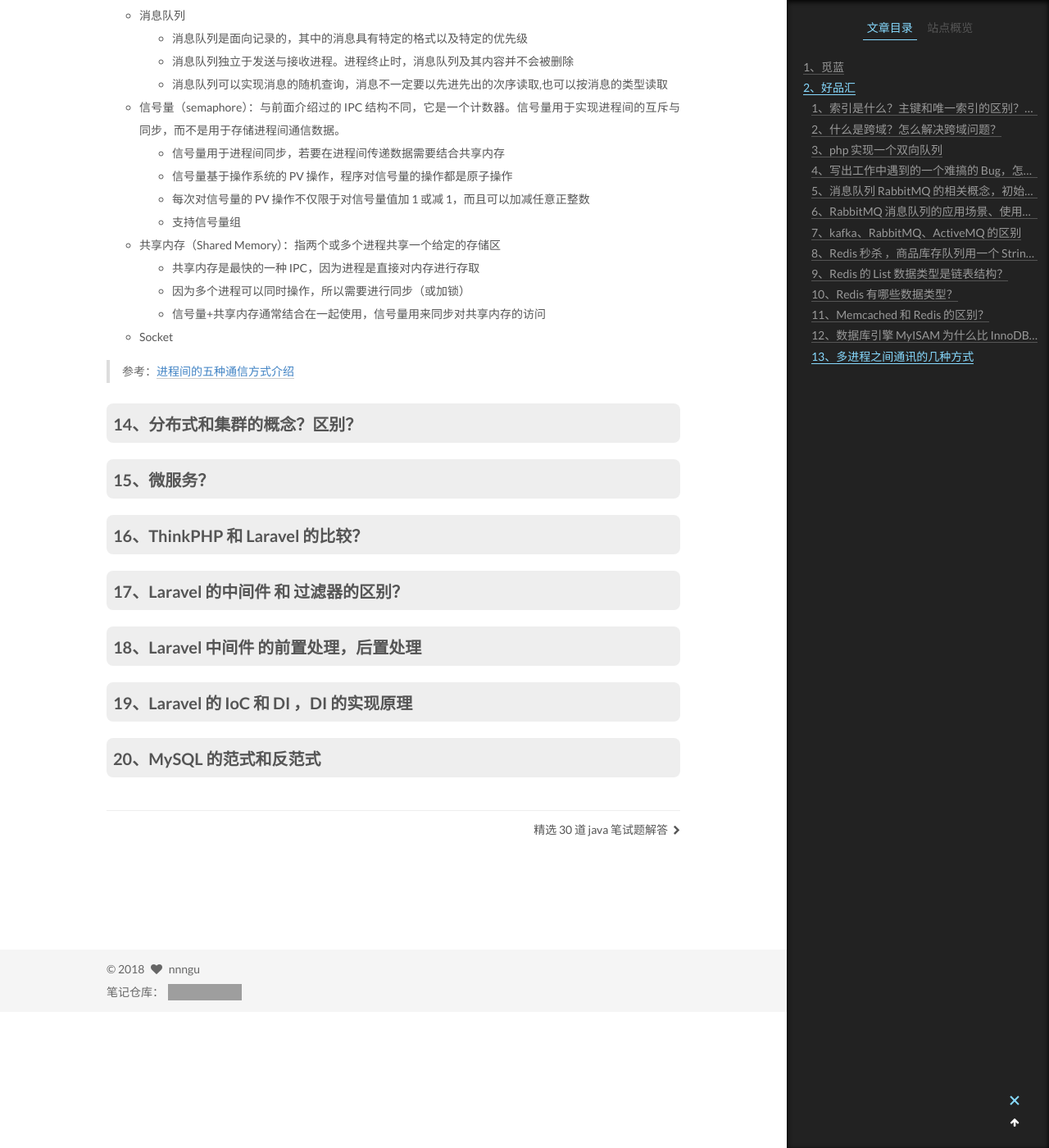
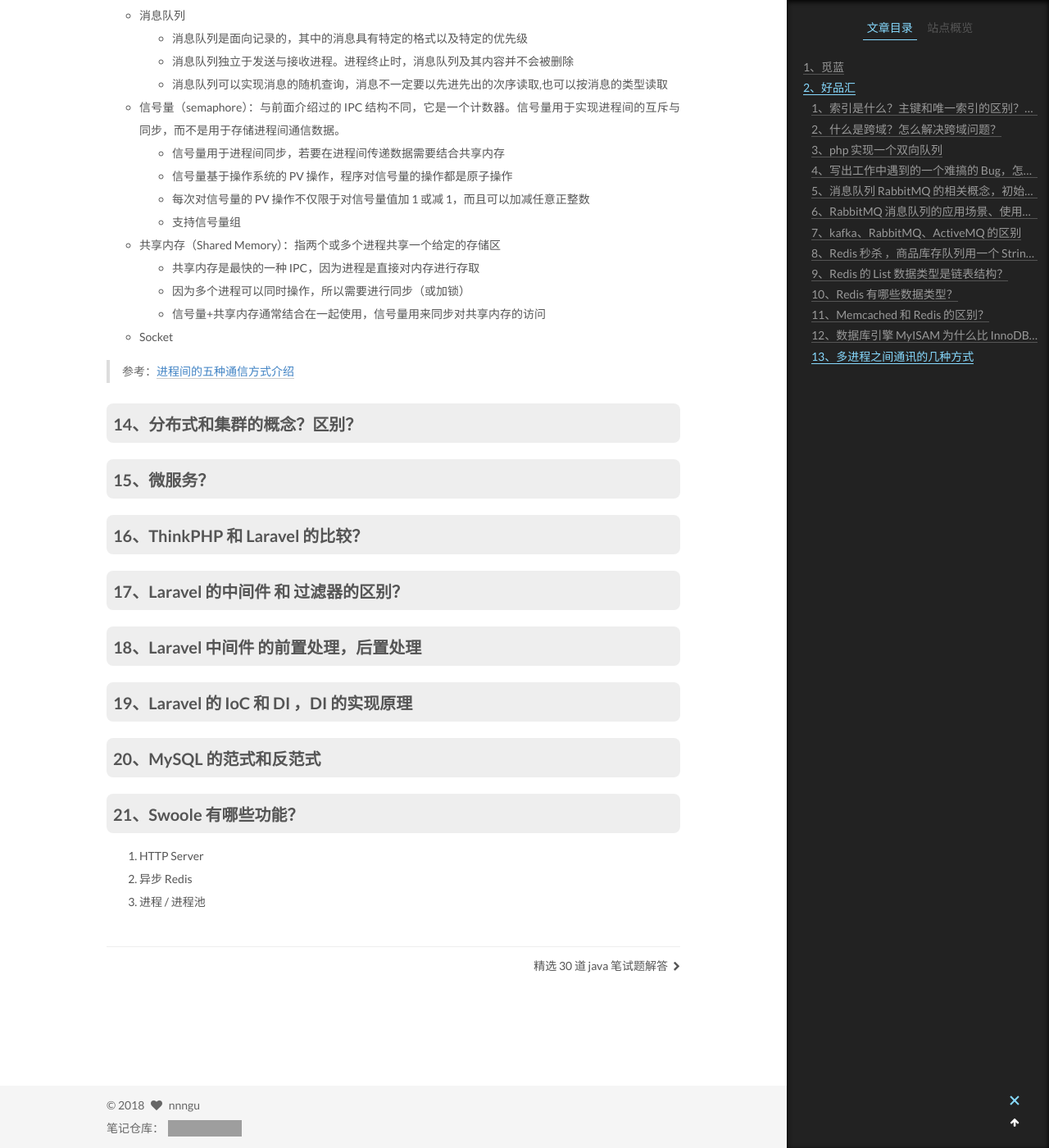
Before and after one commit to nnngu/LearningNotes, a Jekyll site: the page built from _posts/2018-06-05-PHP 面试题收集.md, in a window 1280 px wide and 1400 px high, scrolled down 10198 px. Shown: the whole window at 82% size. Built offline with Jekyll 4.4.1, drawn with Linux system fonts in a browser that asks for light colours; grey boxes are pictures that could not be loaded.

Commit message:
修改文件: _posts/2018-06-05-PHP 面试题收集.md

```diff
--- a/_posts/2018-06-05-PHP 面试题收集.md
+++ b/_posts/2018-06-05-PHP 面试题收集.md
@@ -391,3 +391,9 @@ Redis的操作之所以是原子性的，是因为Redis是单线程的。
 ### 19、Laravel 的 IoC 和 DI ，DI 的实现原理
 
 ### 20、MySQL 的范式和反范式
+
+### 21、Swoole 有哪些功能？
+
+1. HTTP Server
+2. 异步 Redis
+3. 进程 / 进程池
```
